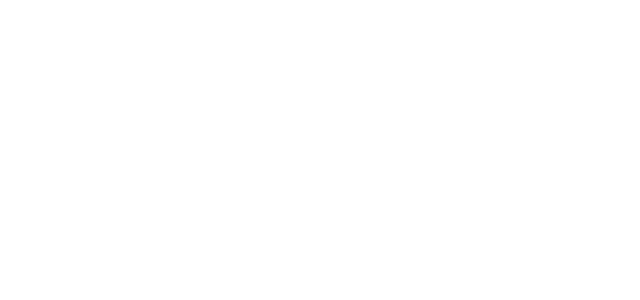
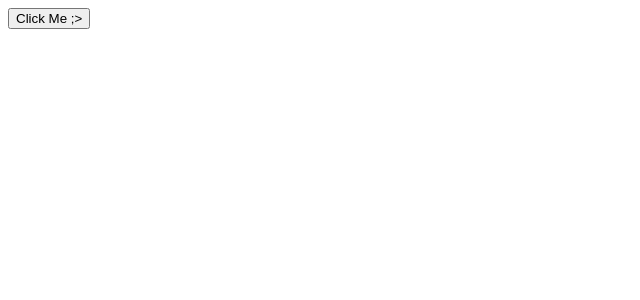
Before and after one commit to Clarenskyy/react-course, a React (Vite) app in the folder my-react-app/: page / in a window 1280 px wide. Shown: the top 300 px of the page, without its empty margins (0-640 px from the left). Built offline with nearby package versions, Linux system fonts and the light colour scheme.

Commit message:
07-click-event example with click events with conditions

```diff
--- /dev/null
+++ b/my-react-app/src/07-click-events/ButtonClickEvent.jsx
@@ -0,0 +1,18 @@
+function ButtonClickEvent() {
+    let count = 0;
+    const handleClick = (name) => {
+        if(count < 3){
+            count++;
+            console.log(`${name} you clicked me ${count} time/s`)
+        } else {
+            console.log(`${name} stop clicking me`)
+        }
+
+    }
+
+ return(
+    <button onClick={() => {handleClick('klay')}}>Click Me ;></button>
+ )
+}
+
+export default ButtonClickEvent
--- a/my-react-app/src/App.jsx
+++ b/my-react-app/src/App.jsx
@@ -7,13 +7,14 @@ import Student from "./04-props/Student.jsx";
 import StudentCard from "./04-props/StudentCard.jsx"; //lesson 4
 import UserGreeting from "./05-conditional-rendering/UserGreeting.jsx"; //lesson 5
 import List from "./06-rendering-list/List.jsx";
-import {fruits, vegetables, EmptyArray} from '../data/06-rendering-list.js'
+import {fruits, vegetables, EmptyArray} from '../data/06-rendering-list.js'// lesson 6
+import ButtonClickEvent from "./07-click-events/ButtonClickEvent.jsx";
 
 function App() {
 
     return (
       <>
-
+        <ButtonClickEvent />
       </>
     );
   }
```
Also changed, not shown: 1 other file (tests, documents, lock files or other folders).
